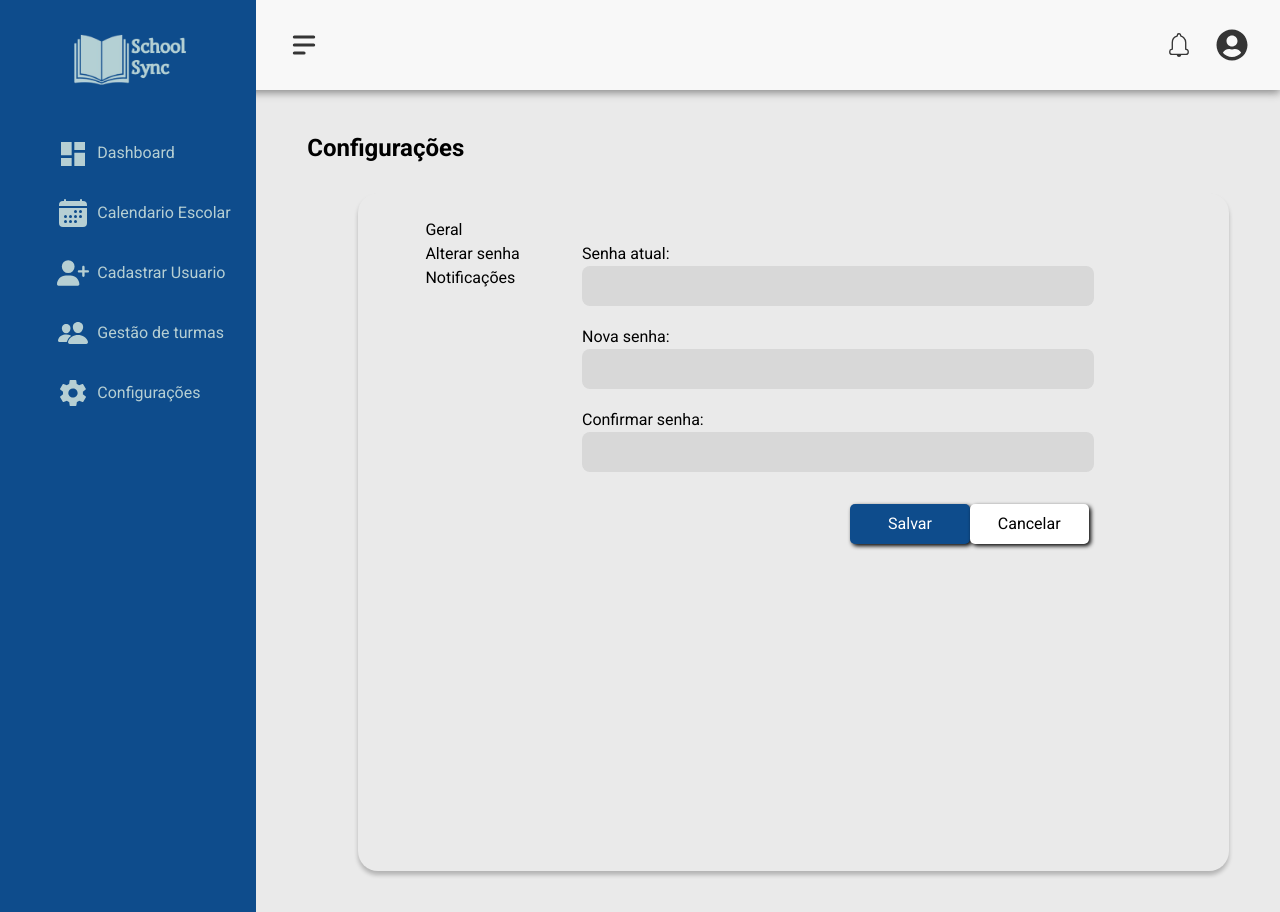
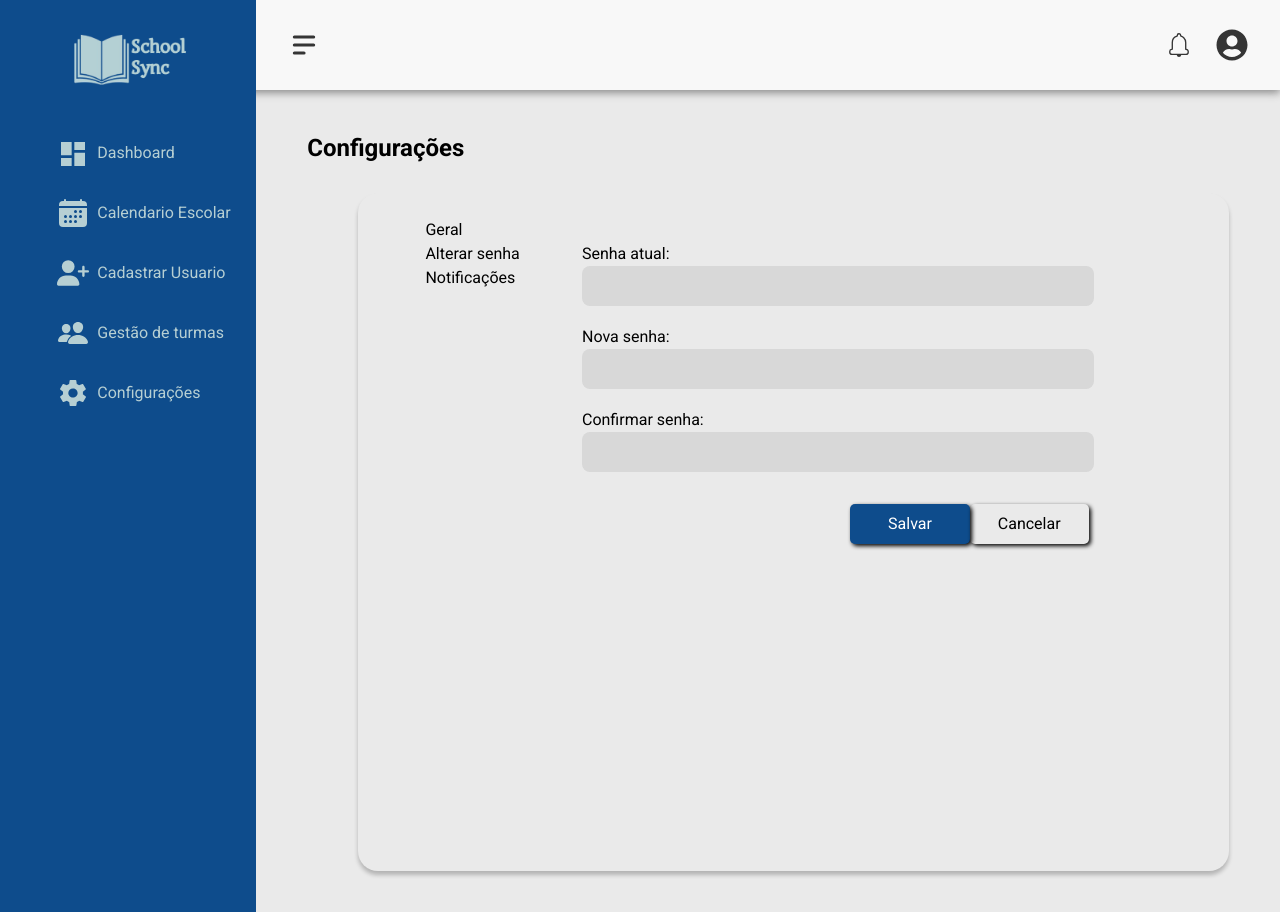
Before and after one commit to Alisonjs0/SchoolSync, a Next.js app: page /pages/alterarsenhapt1 in a window 1280 px wide. Built offline with nearby package versions, Linux system fonts and the light colour scheme.

Commit message:
alterações no css do AlterarSenhaPT1

```diff
--- a/app/pages/alterarsenhapt1/alterarsenhapt1.css
+++ b/app/pages/alterarsenhapt1/alterarsenhapt1.css
@@ -77,7 +77,7 @@ input{
 #CancelButton{
     width: 8rem;
     height: 2.5rem;
-    background: #fff;
+    background: none;
     color:black;
     border-radius: 5px;
     font-family: "Roboto", system-ui;
```
